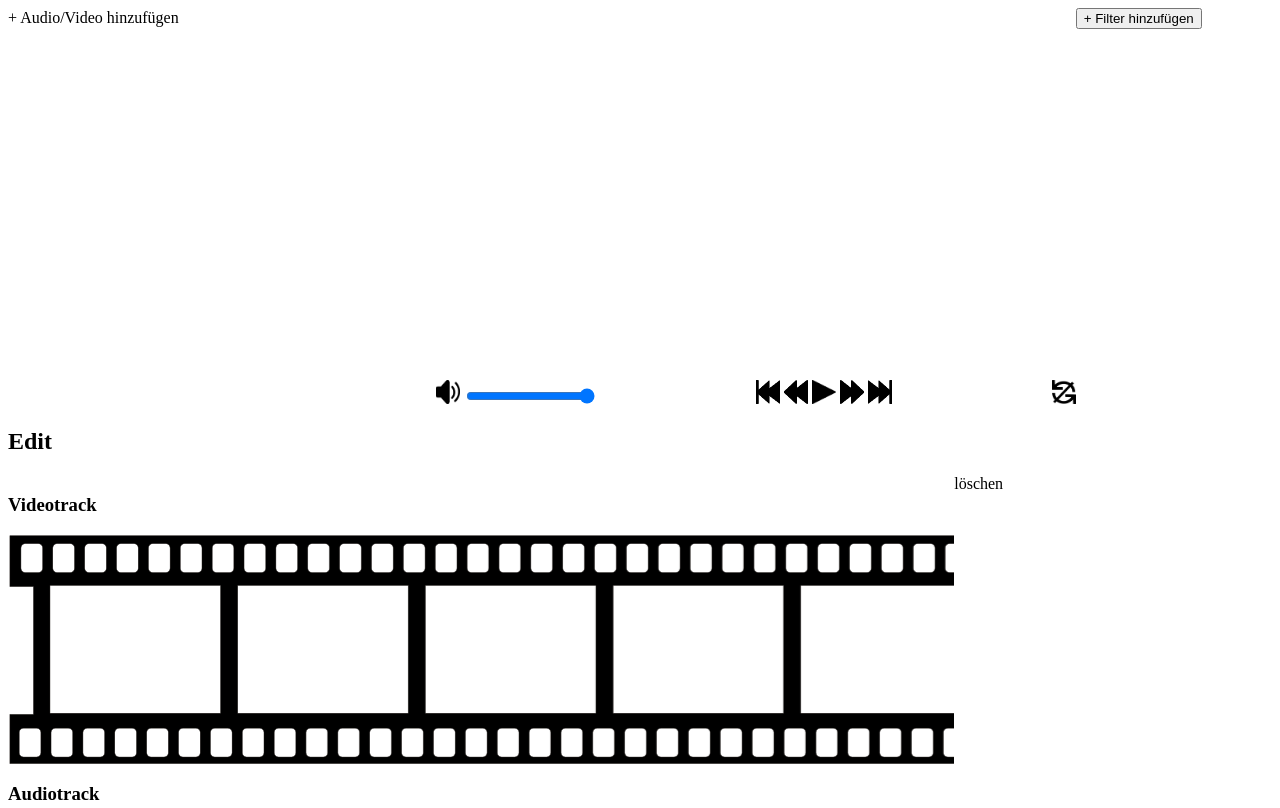
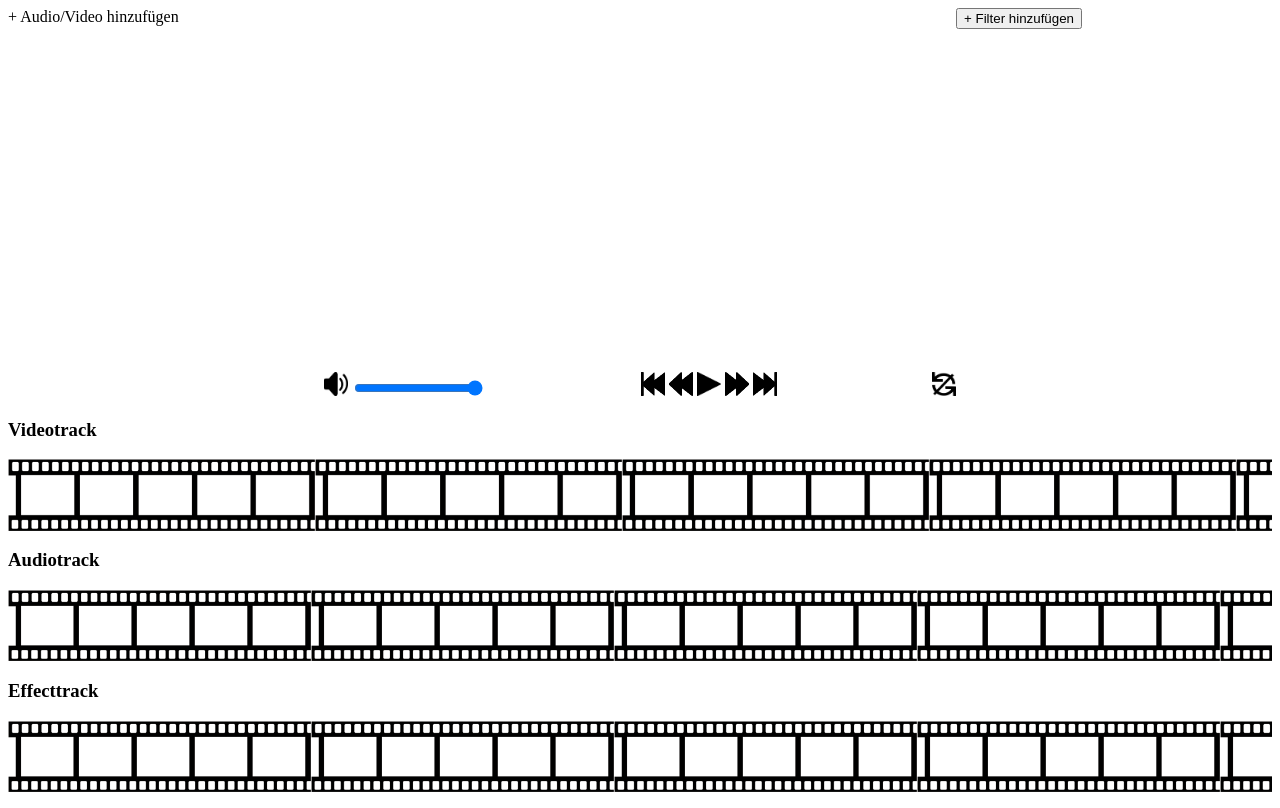
Before and after one commit to SelinaWernike/MMAudioUndVideo, a website with bundled scripts: page index.html in a window 1280 px wide. Shown: the top 808 px of the page. Built offline with nearby package versions, Linux system fonts and the light colour scheme.

Commit message:
Fix layout of track area

```diff
--- a/css/style.css
+++ b/css/main.css
@@ -1,26 +1,36 @@
-body {
-    width: 100%;
-    height: 100%;
-}
-
-.mainArea {
+#upperArea {
     display: flex;
     flex-direction: row;
     height: 50%;
 }
 
-.track {
+#lowerArea {
     display: flex;
     flex-direction: column;
-    width: 100%;
-    height: 230px;
-    background-image: url(/images/pngkit_movie-tape-png_3163594.png);
-    margin-top: 1em;
+    height: 50%;
 }
 
+#fileArea, #filterArea {
+    width: 25%;
+}
 
-#fileArea #filterArea {
-    width: 25%;
+#videoArea {
+    display: flex;
+    flex-direction: column;
+    width: 50%;
+}
+
+#videoControls {
+    display: flex;
+    flex-direction: row;
+    justify-content: space-between;
+    margin-top: 3px;
+}
+
+#canvasContainer {
+    flex-grow: 1;
+    min-height: 0;
+    min-width: 0;
 }
 
 #fileInputContainer #filterInputContainer {
@@ -31,7 +41,6 @@ body {
     padding-right: auto;
     font-size: 16px;
 }
-
 
 .fileListImage {
     width: 50px;
@@ -62,25 +71,6 @@ ul li {
 
 ul li:nth-child(odd) {
     background: #f9f9f9;
-}
-
-#videoArea {
-    display: flex;
-    flex-direction: column;
-    width: 50%;
-}
-
-#videoControls {
-    display: flex;
-    flex-direction: row;
-    justify-content: space-between;
-    margin-top: 3px;
-}
-
-#canvasContainer {
-    flex-grow: 1;
-    min-height: 0;
-    min-width: 0;
 }
 
 ul {
@@ -122,7 +112,6 @@ ul li:hover {
     background-color: rgba(0,0,0,0.1);
 }
 
-
 .modal-content {
     background-color: #aeaeae;
     margin: 15% auto;
@@ -149,66 +138,6 @@ ul li:hover {
 
 /*end change up a lil*/
 
-#addBtn {
-    margin: 4px;
-}
-
-.track .grid-container {
-    display: inline;
-    padding-right: 5px;
-    padding-left: 5px;
-}
-
-.track:after {
-    content: "";
-    display: table;
-    clear: both;
-}
-
-#heading {
-    grid-area: header;
-    width: 100%;
-}
-
-#videoRow {
-    grid-area: vmenu;
-    width: 100%;
-}
-
-#audioRow {
-    grid-area: amenu;
-    width: 100%;
-}
-
-#effectRow {
-    grid-area: emenu;
-    width: 100%;
-}
-
-#delete {
-    grid-area: delete;
-    width: 100%;
-}
-
-#editGrid {
-    display: grid;
-    grid-template-areas: "header header header header"
-                         "vmenu vmenu  vmenu delete"
-                         "amenu amenu amenu delete"
-                         "emenu emenu emenu delete";
-    padding-right: 0em;
-    padding-left: 0em;
-    width: 100%;
-}
-
-
-.column {
-    float: left;
-    width: 99%;
-    padding: 2px;
-    background-color: white;
-}
-
 .pointer {
     cursor: pointer;
 }
--- /dev/null
+++ b/css/track.css
@@ -0,0 +1,24 @@
+.trackContainer {
+    flex-grow: 1;
+    display: flex;
+    flex-direction: column;
+}
+
+.track {
+    background-image: url(/images/pngkit_movie-tape-png_3163594.png);
+    background-size: contain;
+    height: 100%;
+}
+
+.track:after {
+    content: "";
+    display: table;
+    clear: both;
+}
+
+.column {
+    float: left;
+    width: 99%;
+    padding: 2px;
+    background-color: white;
+}
--- a/index.html
+++ b/index.html
@@ -3,11 +3,12 @@
     <title>ViMa</title>
     <script type="module" src="./js/videoController.js"></script>
     <script type="module" src="./js/main.js"></script>
-    <link rel="stylesheet" href="./css/style.css" type="text/css">
+    <link rel="stylesheet" href="./css/main.css" type="text/css">
+    <link rel="stylesheet" href="./css/track.css" type="text/css">
 </head>
 <body>
     <video id="video" src="https://www.radiantmediaplayer.com/media/big-buck-bunny-360p.mp4" crossorigin="anonymous" hidden=""></video>
-    <div class="mainArea">
+    <div id="upperArea">
         <div id="fileArea">
             <div id="fileInputContainer">
                 <label for="fileInput" id="fileLabel">+ Audio/Video hinzufügen</label>
@@ -39,52 +40,40 @@
             </div>
         </div>
         <div id="filterArea">
-
-        </div>
-        <div id="filterArea">
             <div id="filterInputContainer">
                 <button id="filterInput">+ Filter hinzufügen</button>
             </div>
             <div id="filterModal" class="modal">
                 <div class="modal-content">
                     <span id="filterModalClose" class="close">&times;</span>
-                    <ul id="filterModalList"/>
+                    <ul id="filterModalList"></ul>
                 </div>
             </div>
             <ul id="filterList">
             </ul>
         </div>
     </div>
-    <div class="mainArea">
-        <div class="grid-container" id="editGrid">
-            <div class="item1" id="heading">
-                <h2>Edit</h2>
-            </div>
-            <div class="item2" id="videoRow">
+    <div id="lowerArea">
+        <div class="trackContainer">
             <h3>Videotrack</h3>
             <div class="track" id="videotrack">
                 <div id="videogrid">
-
                 </div>
             </div>
         </div>
-            <div class="item3" id="audioRow">
+        <div class="trackContainer">
             <h3>Audiotrack</h3>
             <div class="track" id="audiotrack">
-                    <div  id="audiogrid">
+                <div id="audiogrid">
                 </div>
             </div>
         </div>
-            <div class="item4" id="effectRow">
+        <div class="trackContainer">
             <h3>Effecttrack</h3>
             <div class="track" id="effecttrack">
-                    <div  id="effectgrid">
-                    </div>
-
+                <div id="effectgrid">
                 </div>
             </div>
-                <div class="item5" id="delete">
-                    löschen
         </div>
     </div>
 </body>
--- a/js/main.js
+++ b/js/main.js
@@ -7,7 +7,6 @@ let context = canvas.getContext("2d")
 let video = document.querySelector("video")
 let input = document.querySelector("input");
 input.style.opacity = '0';
-let deleteEdit = document.querySelector("#delete")
 let filterManager = new FilterManager()
 let fileManager = new FileManager()
 let filterModal = document.querySelector("#filterModal");
@@ -63,18 +62,6 @@ window.addEventListener("click", (event) => {
     }
 })
 
-
-
-window.onPlayPauseClick = function(event) {
-    if (video.paused) {
-        event.target.value = "Pause"
-        video.play()
-    } else {
-        event.target.value = "Play"
-        video.pause()
-    }
-}
-
 function resizeCanvas() {
     canvas.width = canvas.parentNode.clientWidth;
     canvas.height = canvas.parentNode.clientHeight;
```
Lines whose indentation alone changed are shown as unchanged.
